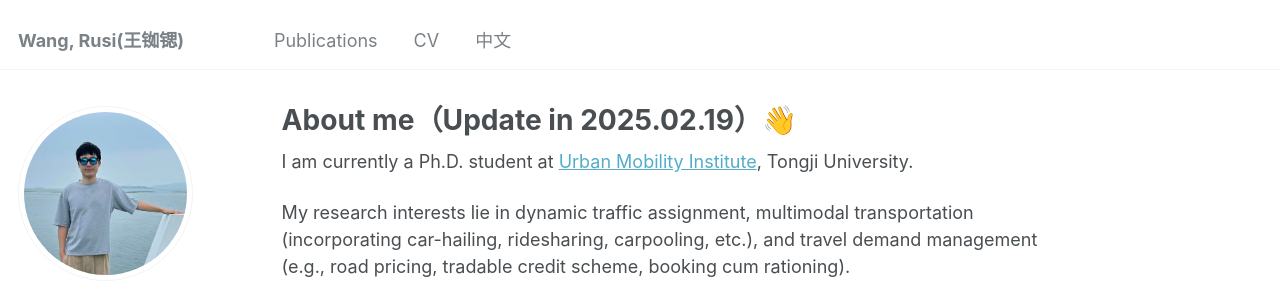
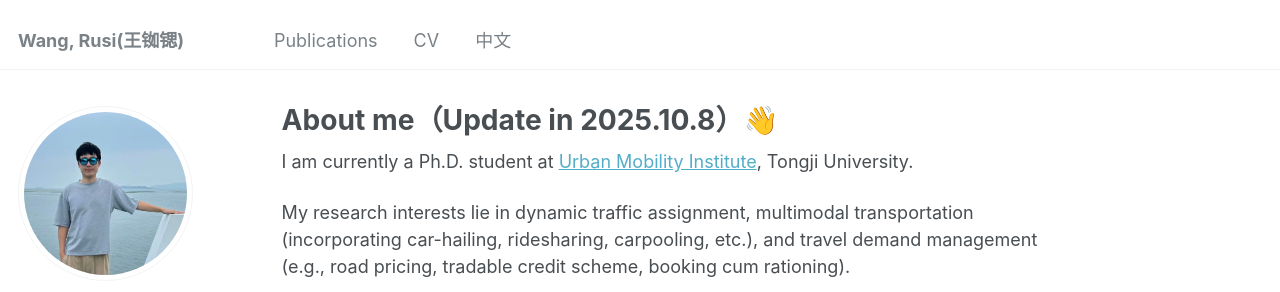
Before and after one commit to RusiWang99/RusiWang99.github.io, a Jekyll site: the page built from _pages/about.md, in a window 1280 px wide and 900 px high. Shown: the top 292 px of the window. Built offline with Jekyll 4.4.1, drawn with Linux system fonts in a browser that asks for light colours; some web fonts are replaced.

Commit message:
Update about.md

```diff
--- a/_pages/about.md
+++ b/_pages/about.md
@@ -1,6 +1,6 @@
 ---
 permalink: /
-title: "About me（Update in 2025.02.19）👋"
+title: "About me（Update in 2025.10.8）👋"
 author_profile: true
 redirect_from:
   - /about/
```
